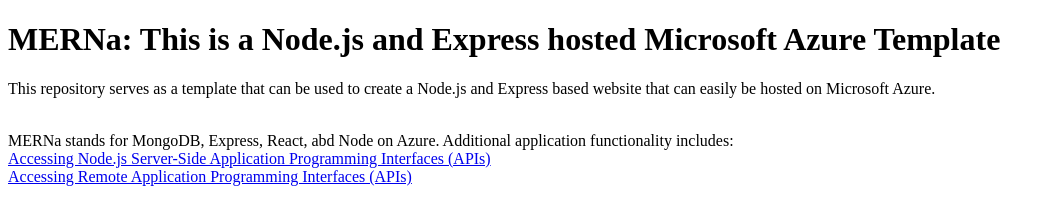
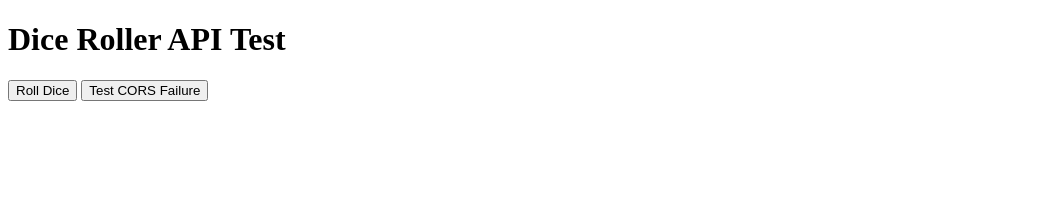
Before and after one commit to savannah7704/node-and-express-on-azure-template, a website: page static/index.html in a window 1280 px wide. Shown: the whole page, without its empty margins (0-1055 px from the left). Drawn offline with Linux system fonts and the light colour scheme; no server answers.

Commit message:
Update files

```diff
--- a/static/index.html
+++ b/static/index.html
@@ -1,10 +1,61 @@
 <!DOCTYPE html>
 <html lang="en">
 <head>
+    <meta charset="UTF-8">
+    <meta name="viewport" content="width=device-width, initial-scale=1.0">
+    <title>Dice Roller API Test</title>
+    <script>
+        const API_URL = "https://node-and-express-on-azure-template-ss-c7dufvgra7gbgte9.centralus-01.azurewebsites.net/";
+
+        async function wakeServer() {
+            try {
+                await fetch(`${API_URL}/wake`);
+                console.log("Server wake-up request sent.");
+            } catch (error) {
+                console.error("Wake-up failed:", error);
+            }
+        }
+
+        async function rollDice() {
+            try {
+                const response = await fetch(`${API_URL}/roll`);
+                const data = await response.json();
+                document.getElementById("result").innerText = `Dice Roll: ${data.roll}`;
+            } catch (error) {
+                console.error("Error fetching dice roll:", error);
+            }
+        }
+
+        async function testCORSFailure() {
+            try {
+                const response = await fetch("https://node-and-express-on-azure-template-ss-c7dufvgra7gbgte9.centralus-01.azurewebsites.net/roll");
+                console.log(await response.json());
+            } catch (error) {
+                console.error("CORS failure as expected:", error);
+            }
+        }
+    </script>
+</head>
+<body onload="wakeServer()">
+    <h1>Dice Roller API Test</h1>
+    <button onclick="rollDice()">Roll Dice</button>
+    <button onclick="testCORSFailure()">Test CORS Failure</button>
+    <p id="result"></p>
+</body>
+</html>
+
+
+<!--<!DOCTYPE html>
+<html lang="en">
+<head>
 	<meta charset="UTF-8" />
-	<title>MERNa-NE</title>
+	<title>Dice Roller API</title>
+
 </head>
 <body>
+
+
+
 	<h1>MERNa: This is a Node.js and Express hosted Microsoft Azure Template</h1>
 	<p>This repository serves as a template that can be used to create a Node.js and Express based website that can easily
 	be hosted on Microsoft Azure.</p><br />
@@ -15,4 +66,4 @@
 	<a href="fetching-from-server.html">Accessing Node.js Server-Side Application Programming Interfaces (APIs)</a><br />
 	<a href="fetching-remote-dog-breeds.html">Accessing Remote Application Programming Interfaces (APIs)</a>
 </body>
-</html>
+</html>-->
```
Also changed, not shown: index.js (+11 -1 lines).
